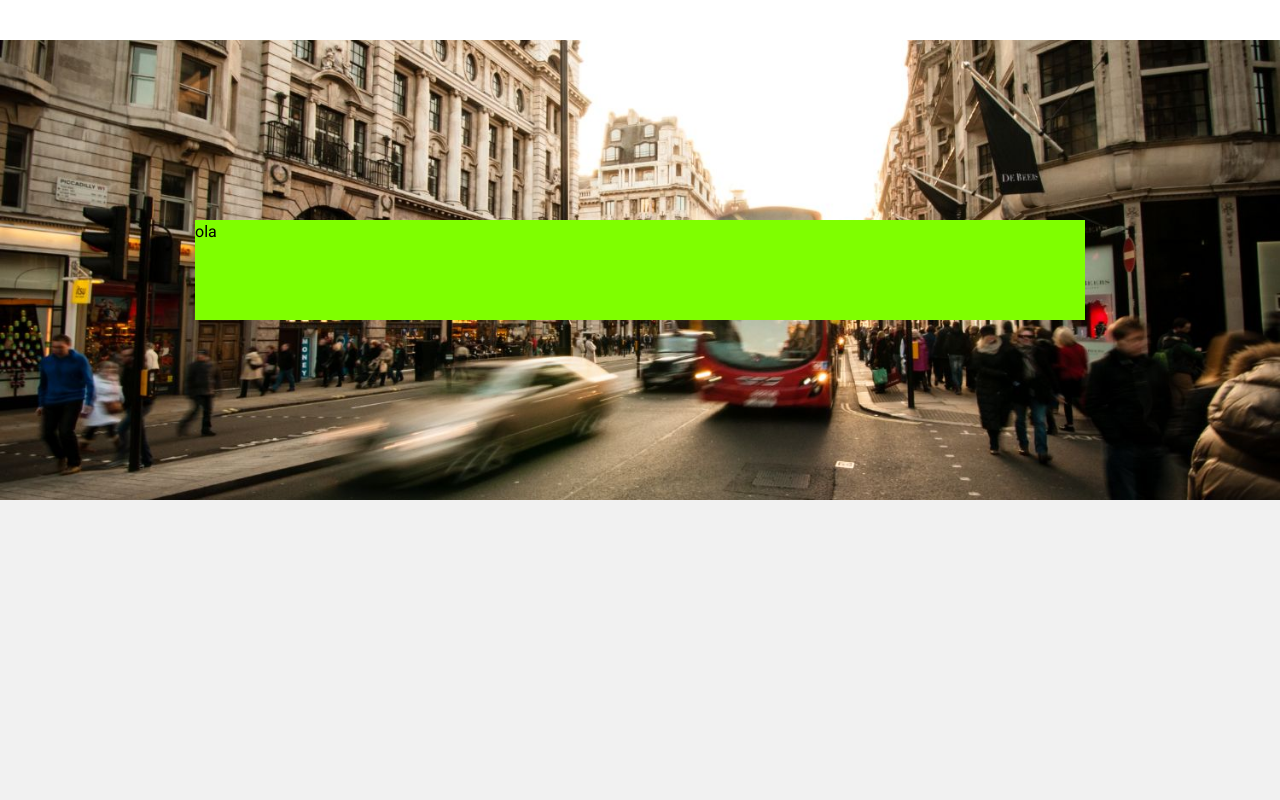
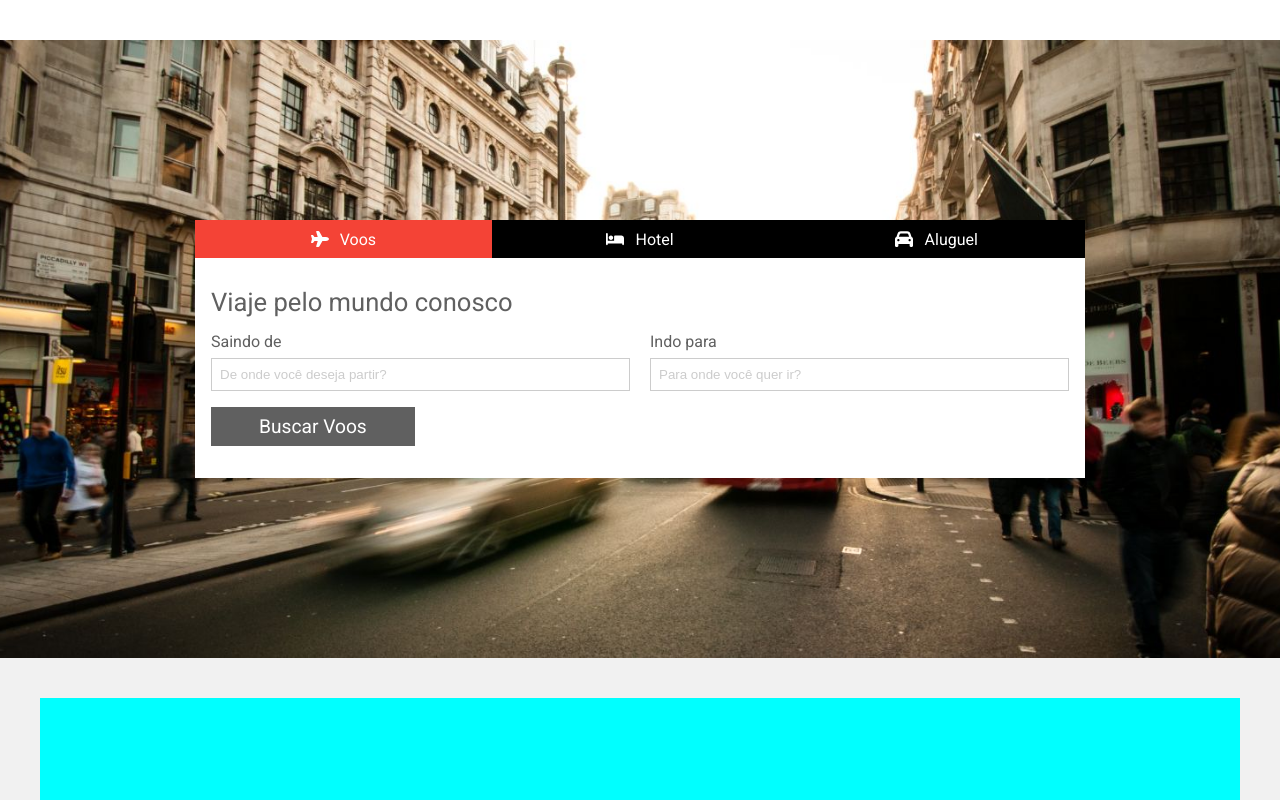
Before and after one commit to EliasRiguetto/site-viagem, a website: page index.html in a window 1280 px wide. Shown: the top 800 px of the page. Drawn offline with Linux system fonts and the light colour scheme.

Commit message:
3-add formulario na introducao

```diff
--- a/css/sass/estilo.scss
+++ b/css/sass/estilo.scss
@@ -2,5 +2,6 @@
 @import 'geral';
 @import 'header';
 @import 'main';
+@import 'form';
 @import 'offers';
 @import 'galeria';
--- /dev/null
+++ b/css/sass/form.scss
@@ -0,0 +1,83 @@
+.search-menu{
+    width: 890px;
+    margin-top: 180px;
+    margin-bottom: 180px;
+   }
+
+  .search-buttons{
+    display: flex;
+    button{
+        display: flex;
+        justify-content: center;
+        align-items: center;
+        flex: 1;
+        border: none;
+        color: $white;
+        background: $black;
+        padding: .6rem;
+        font-family: $font;
+        font-weight: 400;
+        font-size: 1rem;
+        cursor: pointer;
+        &:hover, &.active{
+            background: $secondary-color;
+            transition: all .3s ease-in;
+        }
+        img{
+            display: inline-block;
+            width: 18px;
+            margin-right: .7rem;
+        }
+    }
+  }
+
+  .search-options{
+    height: 220px;
+    background: $white;
+    padding: 1rem;
+    h2{
+        margin-top: 1rem;
+        font-size: 1.6rem;
+        font-weight: 400;
+        color: $primary-color;
+    }
+    .btn{
+        color: $white;
+        font-size: 1.2rem;
+        background: $primary-color;
+        border: none;
+        padding: .5rem 3rem;
+        font-family: $font;
+        &:hover{
+            background: $details;
+            cursor: pointer;
+            transition: all .3s ease-in;
+        }
+    }
+  }
+
+  .form{
+    display: flex;
+    flex-wrap: wrap;
+    margin-top: 1rem;
+    gap: 20px;
+    div{
+        flex: 1;
+    }
+    label{
+        flex: 1;
+        display: block;
+        color: $primary-color;
+        margin-bottom: 4px;
+    }
+    input[type='text']{
+        border: 1px solid $details;
+        padding: .5rem;
+        width: 100%;
+        margin-bottom: 1rem;
+        &::placeholder{
+            color: $details;
+        }
+    }
+
+  }
--- a/css/sass/geral.scss
+++ b/css/sass/geral.scss
@@ -2,6 +2,7 @@
 $bg-color: #F1F1F1;
 $primary-color: #606060;
 $secondary-color: #F44336;
+$details:#CCCCCC;
 $black: #000;
 $white: #fff;
 
--- a/css/sass/main.scss
+++ b/css/sass/main.scss
@@ -7,12 +7,3 @@
 
 
 }
-
-.form{
- width: 890px;
- height: 100px;
- margin-top: 180px;
- margin-bottom: 180px;
-background-color: chartreuse;
-
-}
--- a/css/sass/offers.scss
+++ b/css/sass/offers.scss
@@ -2,5 +2,5 @@
  width: $l-device;
  margin: 40px auto ;
  background-color: aqua;
-
+    height: 500px;
 }
--- a/index.html
+++ b/index.html
@@ -13,12 +13,44 @@
 
     </header>
     <main class="intro">
-        <div class="form">
-            ola
+        <div class="search-menu">
+           <div class="search-buttons">
+                <button class="active"><img src="./img/icones/plane.svg">Voos</button>
+                <button><img src="./img/icones/bed.svg">Hotel</button>
+                <button> <img src="./img/icones/car.svg">Aluguel</button>
+           </div>
+           <div class="search-options">
+                <div class="voos">
+                    <h2>Viaje pelo mundo conosco</h2>
+                    <form action="/" class="form">
+                        <div>
+                            <label for="from">Saindo de</label>
+                            <input type="text" id="from" placeholder="De onde você deseja partir?">
+                        </div>
+                        <div>
+                            <label for="to">Indo para</label>
+                            <input type="text" id="to" placeholder="Para onde você quer ir?">
+                        </div>
+                    </form>
+                    <button class="btn">Buscar Voos</button>
+                </div>
+           </div>
         </div>
     </main>
     <section class="offers">
 
     </section>
+    <section class="galeria">
+
+    </section>
+    <section class="newsletter">
+
+    </section>
+    <section class="contact">
+
+    </section>
+    <footer class="footer">
+
+    </footer>
 </body>
 </html>
```
Also changed, not shown: css/style.css, img/icones/bed.svg (added), img/icones/car.svg (added), img/icones/plane.svg (added), 1 other file.
